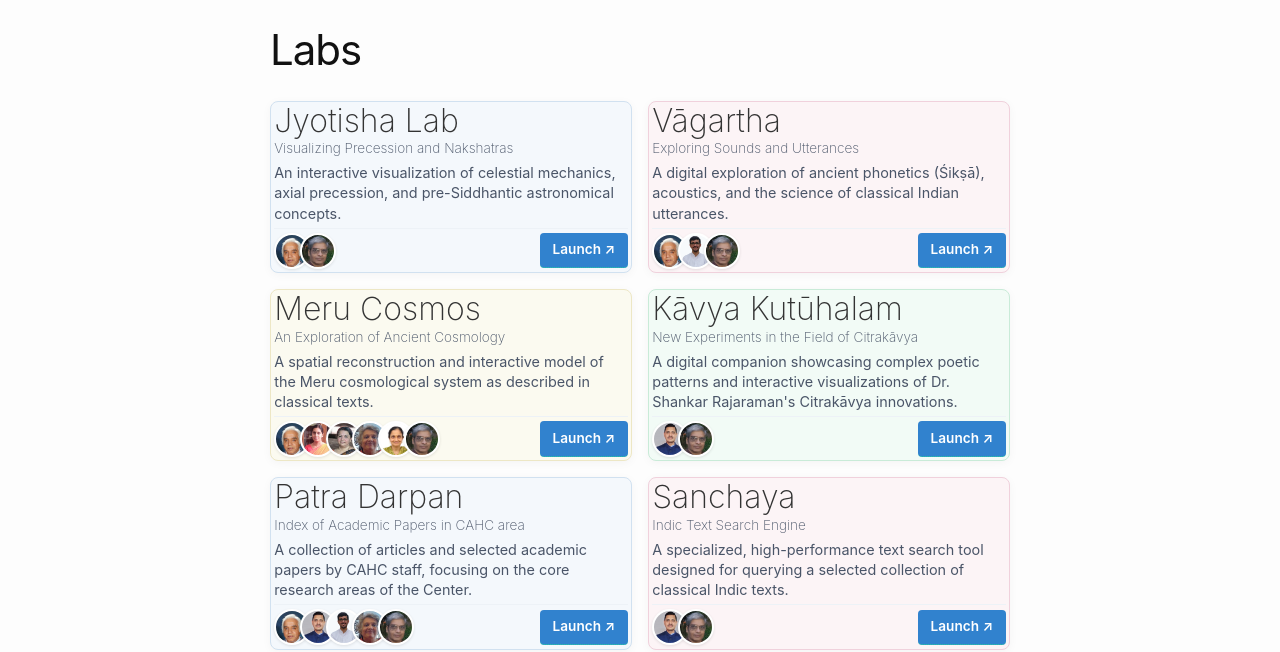
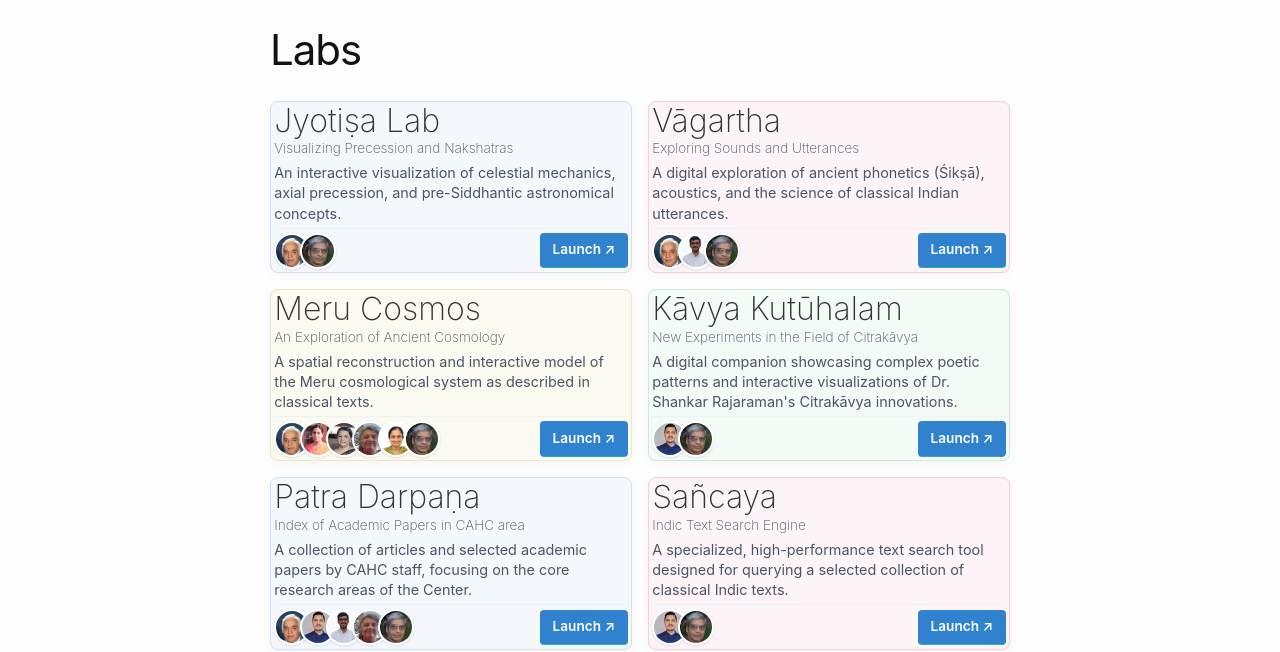
Before and after one commit to cahcblr/cahcblr.github.io, a Jekyll site: the page built from p90_labs.markdown, in a window 1280 px wide. Shown: the part 126-778 px from the top of the page. Built offline with Jekyll 4.4.1, drawn with Linux system fonts in a browser that asks for light colours.

Commit message:
chore: update lab titles with correct diacritics for Jyotiṣa, Patra Darpaṇa, and Sañcaya

```diff
--- a/_data/labs.yml
+++ b/_data/labs.yml
@@ -1,4 +1,4 @@
-- title: "Jyotisha Lab"
+- title: "Jyotiṣa Lab"
   subtitle: "Visualizing Precession and Nakshatras"
   url: "https://jyotisha-lab.netlify.app/"
   developer: "Sunder Chakravarty"
@@ -55,7 +55,7 @@
     - name: "Sunder Chakravarty"
       image: "/assets/sunder-2022.png"
 
-- title: "Patra Darpan"
+- title: "Patra Darpaṇa"
   subtitle: "Index of Academic Papers in CAHC area"
   url: "https://patra-darpan.netlify.app/?theme=light"
   developer: "Sunder Chakravarty"
@@ -73,7 +73,7 @@
     - name: "Sunder Chakravarty"
       image: "/assets/sunder-2022.png"
 
-- title: "Sanchaya"
+- title: "Sañcaya"
   subtitle: "Indic Text Search Engine"
   url: "https://sanchaya.rasowshi.us"
   developer: "Sunder Chakravarty"
```
